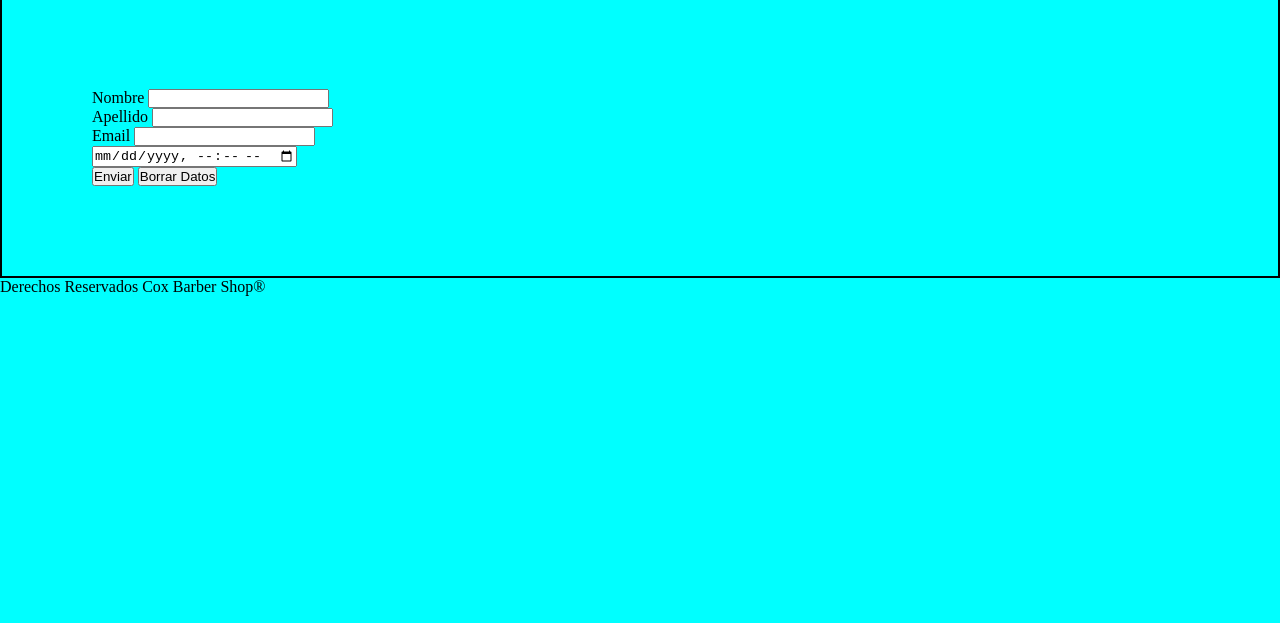
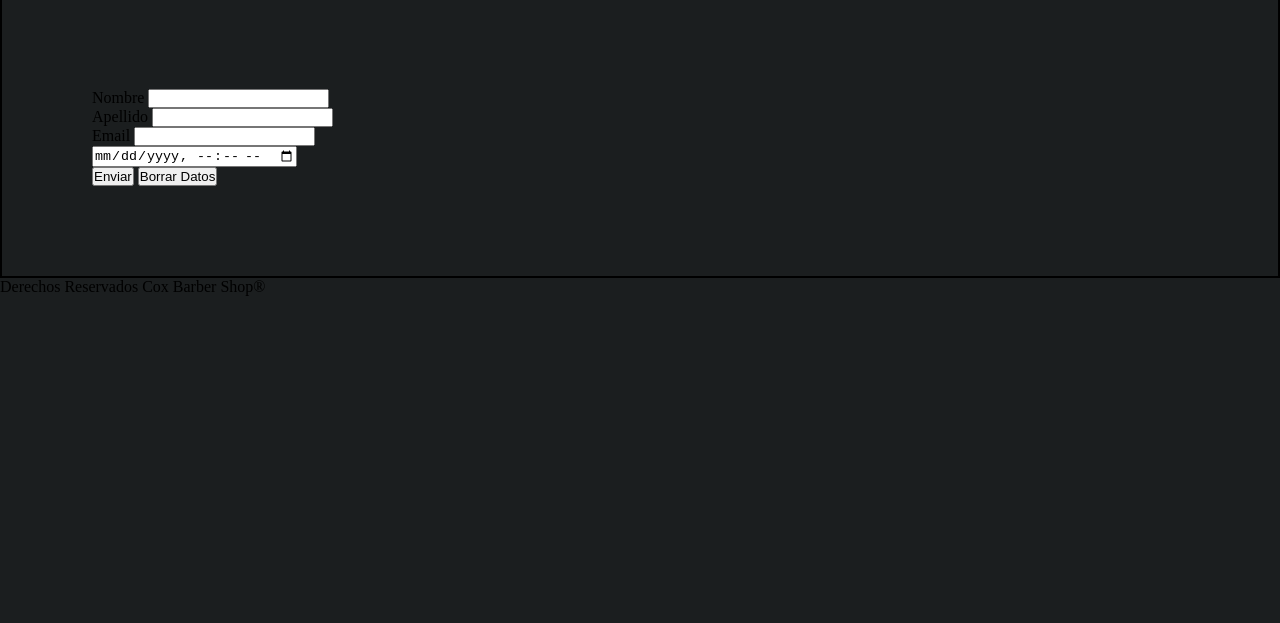
Before and after one commit to jsraffo/Barberia-Raffo2, a plain HTML site: page assets/pages/turnos.html in a window 1280 px wide. Shown: the part 177-800 px from the top of the page. Drawn offline with Linux system fonts and the light colour scheme.

Commit message:
modi background color - turnos

```diff
--- a/assets/css/turnos.css
+++ b/assets/css/turnos.css
@@ -5,7 +5,7 @@
 
 .body{
     background-color: rgb(46, 46, 46);
-    background-color: aqua;
+    background-color: #1b1e1f;
 }
 
 .body header h1{
```
